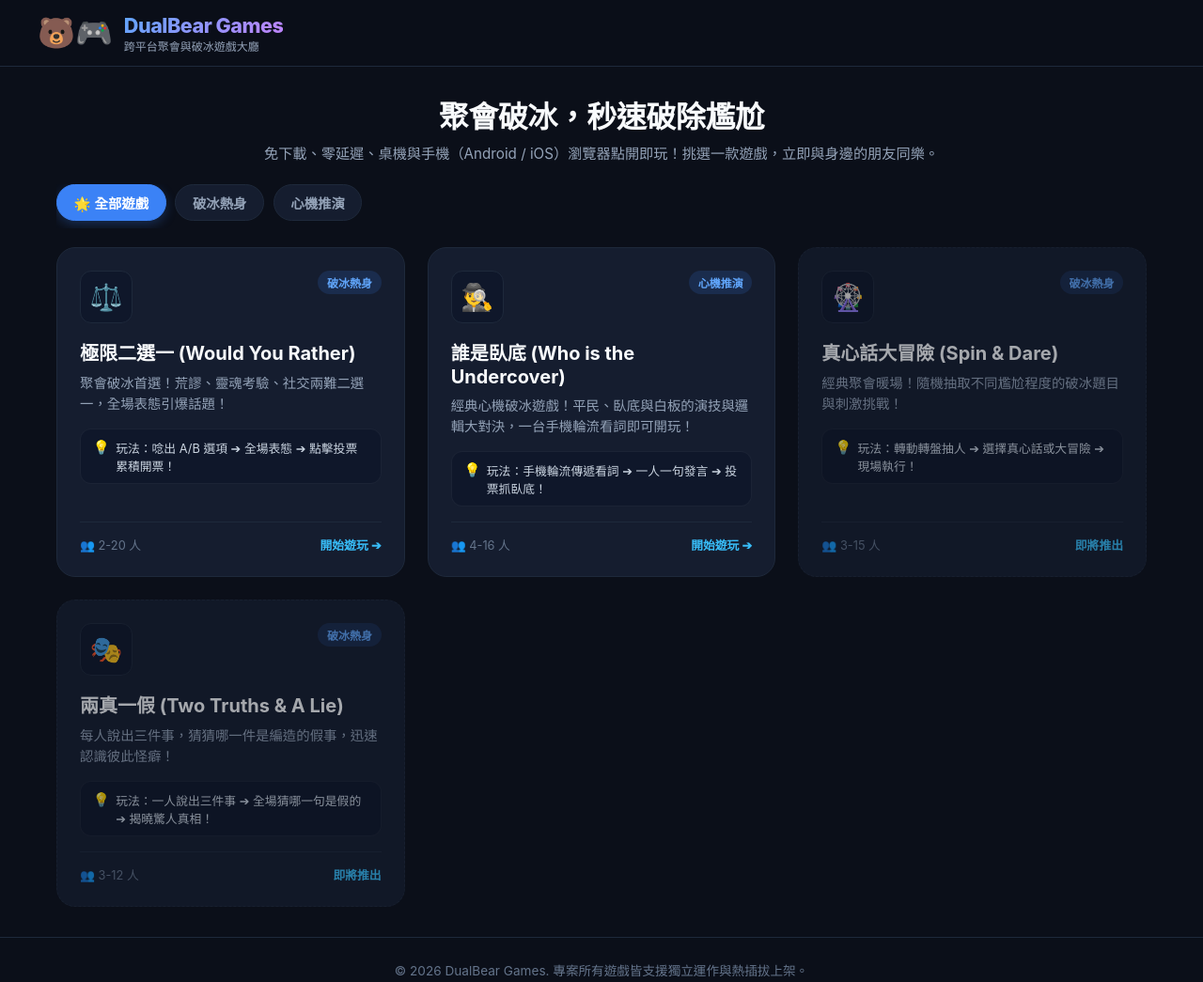
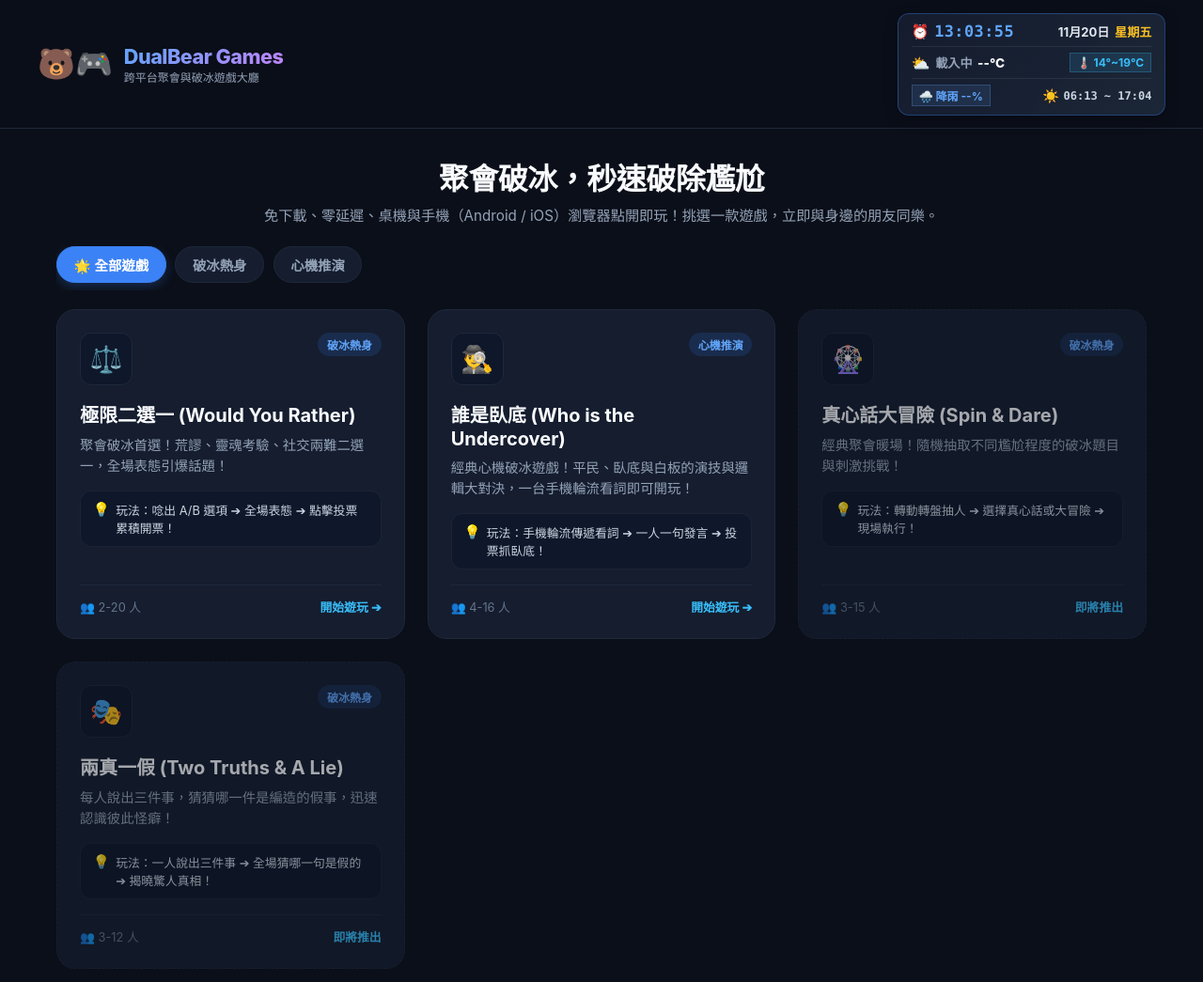
Before and after one commit to LiaoAJim/DualBear_Games, a plain HTML site: page index.html in a window 1280 px wide. Shown: the top 1045 px of the page at 94% size. Drawn offline with Linux system fonts and the light colour scheme.

Commit message:
✨ feat(hub): 【功能】 大廳右上角整合即時時鐘與天氣膠囊 (50/50 網格對稱)
- 整合時間、日期、星期、Open-Meteo 天氣、高低溫、降雨機率與日照時間
- 50%/50% CSS Grid 雙欄絕對對齊，解決排版錯位與窄螢幕超出問題
- 支援瀏覽器定位容錯與 30 分鐘本機快取
- 快取版本號推進至 v1.3.5

[AI-HANDOFF]
- Status: PASS
- Next-Step: 觀察大螢幕投放效果，啟動第三款聚會遊戲
- Blockers: None

```diff
--- a/css/hub.css
+++ b/css/hub.css
@@ -469,3 +469,151 @@ body {
   font-size: 0.8rem;
   color: #64748b;
 }
+
+/* ── 右上角即時時鐘與氣象資訊膠囊 (50/50 雙欄絕對對齊) ── */
+.hub-weather-widget {
+  display: flex;
+  align-items: center;
+}
+
+.weather-clock-box {
+  background: linear-gradient(135deg, rgba(21, 29, 47, 0.95), rgba(30, 41, 59, 0.9));
+  border: 1px solid rgba(59, 130, 246, 0.35);
+  border-radius: var(--radius-md);
+  padding: 0.55rem 0.85rem;
+  box-shadow: 0 4px 16px rgba(0, 0, 0, 0.25);
+  display: flex;
+  flex-direction: column;
+  gap: 0.4rem;
+  min-width: 285px;
+  box-sizing: border-box;
+}
+
+.wc-row {
+  display: grid;
+  grid-template-columns: 1fr 1fr;
+  align-items: center;
+  gap: 0.5rem;
+}
+
+.wc-row-border {
+  border-bottom: 1px solid rgba(255, 255, 255, 0.08);
+  padding-bottom: 0.35rem;
+}
+
+.wc-col {
+  display: flex;
+  align-items: center;
+  white-space: nowrap;
+}
+
+.wc-col-left {
+  justify-content: flex-start;
+  gap: 0.35rem;
+}
+
+.wc-col-right {
+  justify-content: flex-end;
+  gap: 0.35rem;
+}
+
+/* 第 1 排：時間與日期 */
+.wc-clock-icon {
+  font-size: 0.95rem;
+}
+
+.wc-time-text {
+  font-size: 1.05rem;
+  font-weight: 800;
+  font-family: ui-monospace, SFMono-Regular, Menlo, Monaco, Consolas, monospace;
+  color: #60a5fa;
+  letter-spacing: 0.5px;
+}
+
+.wc-date-text {
+  font-size: 0.82rem;
+  font-weight: 700;
+  color: #e2e8f0;
+}
+
+.wc-day-text {
+  font-size: 0.82rem;
+  font-weight: 700;
+  color: #fbbf24;
+}
+
+/* 第 2 排：當前天氣與高低溫 */
+.wc-weather-icon {
+  font-size: 1rem;
+}
+
+.wc-weather-status {
+  font-size: 0.82rem;
+  color: #94a3b8;
+  font-weight: 700;
+}
+
+.wc-temp-current {
+  font-size: 0.85rem;
+  color: #f8fafc;
+  font-weight: 800;
+}
+
+/* 徽章膠囊風格（統一左側對稱或右側對稱） */
+.wc-metric-badge {
+  font-size: 0.75rem;
+  font-weight: 700;
+  color: #38bdf8;
+  background: rgba(56, 189, 248, 0.12);
+  border: 1px solid rgba(56, 189, 248, 0.25);
+  padding: 0.12rem 0.45rem;
+  border-radius: var(--radius-sm);
+  display: inline-flex;
+  align-items: center;
+}
+
+.wc-badge-temp {
+  color: #38bdf8;
+}
+
+.wc-badge-precip {
+  color: #60a5fa;
+  background: rgba(96, 165, 250, 0.12);
+  border-color: rgba(96, 165, 250, 0.25);
+}
+
+/* 第 3 排：日照時間 */
+.wc-col-sun {
+  font-size: 0.75rem;
+  color: #94a3b8;
+  font-weight: 600;
+  gap: 0.3rem;
+}
+
+.wc-sun-icon {
+  font-size: 0.88rem;
+}
+
+.wc-sun-text {
+  font-family: ui-monospace, SFMono-Regular, Menlo, Monaco, Consolas, monospace;
+  color: #cbd5e1;
+}
+
+/* RWD 響應式適配 */
+@media (max-width: 768px) {
+  .header-container {
+    flex-direction: column;
+    align-items: stretch;
+    gap: 0.75rem;
+  }
+
+  .hub-weather-widget {
+    width: 100%;
+  }
+
+  .weather-clock-box {
+    width: 100%;
+    min-width: unset;
+    padding: 0.5rem 0.75rem;
+  }
+}
--- a/index.html
+++ b/index.html
@@ -5,7 +5,7 @@
   <meta name="viewport" content="width=device-width, initial-scale=1.0, maximum-scale=1.0, user-scalable=no, viewport-fit=cover">
   <title>DualBear Games - 聚會與休閒遊戲大廳</title>
   <meta name="description" content="DualBear 跨平台聚會遊戲平台，桌機手機即開即玩，支援破冰、桌遊、趣味對決！">
-  <link rel="stylesheet" href="css/hub.css?v=1.1.0">
+  <link rel="stylesheet" href="css/hub.css?v=1.3.5">
 </head>
 <body>
   <!-- 頂部品牌列 -->
@@ -18,6 +18,8 @@
           <p class="brand-sub">跨平台聚會與破冰遊戲大廳</p>
         </div>
       </div>
+      <!-- 右上角即時時間與氣象資訊小工具 -->
+      <div class="hub-weather-widget" id="hubWeatherWidget" aria-label="即時時鐘與天氣資訊"></div>
     </div>
   </header>
 
@@ -48,6 +50,6 @@
   </footer>
 
   <!-- 模組化入口 -->
-  <script type="module" src="js/hub.js?v=1.2.0"></script>
+  <script type="module" src="js/hub.js?v=1.3.5"></script>
 </body>
 </html>
--- a/js/hub.js
+++ b/js/hub.js
@@ -1,3 +1,4 @@
+import { WeatherClockWidget } from './weather-widget.js?v=1.3.0';
 /**
  * DualBear Games 遊戲大廳自動掛載與動態加載模組
  */
@@ -73,6 +74,7 @@ class GameHub {
     this.container = document.getElementById('gamesGrid');
     this.tabsContainer = document.getElementById('filterTabs');
     this.init();
+    new WeatherClockWidget();
   }
 
   async init() {
--- /dev/null
+++ b/js/weather-widget.js
@@ -0,0 +1,208 @@
+/**
+ * 即時時間與天氣資訊組件 (Weather & Clock Widget)
+ * 數據源：Open-Meteo 免費氣象 API (免 API Key、高可靠度、CORS 友好)
+ */
+
+const WMO_WEATHER_MAP = {
+  0: { icon: '☀️', desc: '晴天' },
+  1: { icon: '🌤️', desc: '晴朗' },
+  2: { icon: '⛅', desc: '多雲' },
+  3: { icon: '☁️', desc: '陰天' },
+  45: { icon: '🌫️', desc: '有霧' },
+  48: { icon: '🌫️', desc: '霧淞' },
+  51: { icon: '🌧️', desc: '毛毛細雨' },
+  53: { icon: '🌧️', desc: '小雨' },
+  55: { icon: '🌧️', desc: '中雨' },
+  61: { icon: '🌧️', desc: '陣雨' },
+  63: { icon: '🌧️', desc: '中陣雨' },
+  65: { icon: '🌧️', desc: '大陣雨' },
+  71: { icon: '🌨️', desc: '小雪' },
+  73: { icon: '🌨️', desc: '中雪' },
+  75: { icon: '🌨️', desc: '大雪' },
+  80: { icon: '🌦️', desc: '短暫陣雨' },
+  81: { icon: '🌦️', desc: '強陣雨' },
+  82: { icon: '⛈️', desc: '暴雨' },
+  95: { icon: '⛈️', desc: '雷陣雨' },
+  96: { icon: '⛈️', desc: '雷雨伴有冰雹' },
+  99: { icon: '⛈️', desc: '強烈雷雨冰雹' }
+};
+
+export class WeatherClockWidget {
+  constructor() {
+    this.container = document.getElementById('hubWeatherWidget');
+    if (!this.container) return;
+
+    this.lat = 25.033;
+    this.lon = 121.565;
+    this.locationName = '台北';
+
+    this.init();
+  }
+
+  init() {
+    this.renderSkeleton();
+    this.startClock();
+    this.initLocationAndWeather();
+  }
+
+  renderSkeleton() {
+    this.container.innerHTML = `
+      <div class="weather-clock-box">
+        <!-- 第 1 排：即時時間 ｜ 日期星期 -->
+        <div class="wc-row wc-row-border">
+          <div class="wc-col wc-col-left">
+            <span class="wc-clock-icon">⏰</span>
+            <span class="wc-time-text" id="wcLiveTime">--:--:--</span>
+          </div>
+          <div class="wc-col wc-col-right">
+            <span class="wc-date-text" id="wcLiveDate">--月--日</span>
+            <span class="wc-day-text" id="wcLiveDay">星期-</span>
+          </div>
+        </div>
+
+        <!-- 第 2 排：當前天氣 ｜ 今日高低溫 (氣候溫度組) -->
+        <div class="wc-row wc-row-border">
+          <div class="wc-col wc-col-left">
+            <span class="wc-weather-icon" id="wcWeatherIcon">⛅</span>
+            <span class="wc-weather-status" id="wcWeatherDesc">載入中</span>
+            <span class="wc-temp-current" id="wcCurrentTemp">--°C</span>
+          </div>
+          <div class="wc-col wc-col-right">
+            <span class="wc-metric-badge wc-badge-temp" id="wcTempRange">🌡️ 14°~19°C</span>
+          </div>
+        </div>
+
+        <!-- 第 3 排：降雨機率 ｜ 日照區間 (環境天象組) -->
+        <div class="wc-row">
+          <div class="wc-col wc-col-left">
+            <span class="wc-metric-badge wc-badge-precip" id="wcPrecip">🌧️ 降雨 --%</span>
+          </div>
+          <div class="wc-col wc-col-right wc-col-sun">
+            <span class="wc-sun-icon">☀️</span>
+            <span class="wc-sun-text" id="wcSunTimes">06:13 ~ 17:04</span>
+          </div>
+        </div>
+      </div>
+    `;
+    this.domLiveTime = document.getElementById('wcLiveTime');
+    this.domLiveDate = document.getElementById('wcLiveDate');
+    this.domLiveDay = document.getElementById('wcLiveDay');
+
+    this.domWeatherIcon = document.getElementById('wcWeatherIcon');
+    this.domWeatherDesc = document.getElementById('wcWeatherDesc');
+    this.domCurrentTemp = document.getElementById('wcCurrentTemp');
+    this.domTempRange = document.getElementById('wcTempRange');
+    this.domSunTimes = document.getElementById('wcSunTimes');
+    this.domPrecip = document.getElementById('wcPrecip');
+  }
+
+  startClock() {
+    const updateTime = () => {
+      const now = new Date();
+      const hours = String(now.getHours()).padStart(2, '0');
+      const minutes = String(now.getMinutes()).padStart(2, '0');
+      const seconds = String(now.getSeconds()).padStart(2, '0');
+
+      const month = now.getMonth() + 1;
+      const date = now.getDate();
+      const days = ['星期日', '星期一', '星期二', '星期三', '星期四', '星期五', '星期六'];
+      const dayName = days[now.getDay()];
+
+      if (this.domLiveTime) this.domLiveTime.textContent = `${hours}:${minutes}:${seconds}`;
+      if (this.domLiveDate) this.domLiveDate.textContent = `${month}月${date}日`;
+      if (this.domLiveDay) this.domLiveDay.textContent = dayName;
+    };
+
+    updateTime();
+    setInterval(updateTime, 1000);
+  }
+
+  initLocationAndWeather() {
+    const cached = this.getWeatherCache();
+    if (cached) {
+      this.applyWeatherData(cached);
+      return;
+    }
+
+    if ('geolocation' in navigator) {
+      navigator.geolocation.getCurrentPosition(
+        (pos) => {
+          this.lat = pos.coords.latitude;
+          this.lon = pos.coords.longitude;
+          this.fetchWeather();
+        },
+        () => {
+          this.fetchWeather();
+        },
+        { timeout: 5000 }
+      );
+    } else {
+      this.fetchWeather();
+    }
+  }
+
+  async fetchWeather() {
+    try {
+      const url = `https://api.open-meteo.com/v1/forecast?latitude=${this.lat}&longitude=${this.lon}&current=temperature_2m,weather_code&daily=weather_code,temperature_2m_max,temperature_2m_min,sunrise,sunset,precipitation_probability_max&timezone=auto`;
+      const res = await fetch(url);
+      if (!res.ok) throw new Error('Network response was not ok');
+      const data = await res.json();
+      this.saveWeatherCache(data);
+      this.applyWeatherData(data);
+    } catch (e) {
+      if (this.domWeatherDesc) {
+        this.domWeatherDesc.textContent = '天氣讀取中';
+      }
+    }
+  }
+
+  applyWeatherData(data) {
+    if (!data || !data.current || !data.daily) return;
+
+    const curTemp = Math.round(data.current.temperature_2m);
+    const curCode = data.current.weather_code;
+    const weatherInfo = WMO_WEATHER_MAP[curCode] || { icon: '🌤️', desc: '晴朗' };
+
+    const maxTemp = Math.round(data.daily.temperature_2m_max[0]);
+    const minTemp = Math.round(data.daily.temperature_2m_min[0]);
+
+    const formatSunTime = (isoString) => {
+      if (!isoString) return '--:--';
+      const parts = isoString.split('T');
+      return parts.length > 1 ? parts[1] : isoString;
+    };
+    const sunriseStr = formatSunTime(data.daily.sunrise[0]);
+    const sunsetStr = formatSunTime(data.daily.sunset[0]);
+
+    const precipProb = data.daily.precipitation_probability_max[0] ?? 0;
+
+    if (this.domWeatherIcon) this.domWeatherIcon.textContent = weatherInfo.icon;
+    if (this.domWeatherDesc) this.domWeatherDesc.textContent = weatherInfo.desc;
+    if (this.domCurrentTemp) this.domCurrentTemp.textContent = `${curTemp}°C`;
+    if (this.domTempRange) this.domTempRange.textContent = `🌡️ ${minTemp}°~${maxTemp}°C`;
+    if (this.domSunTimes) this.domSunTimes.textContent = `${sunriseStr} ~ ${sunsetStr}`;
+    if (this.domPrecip) this.domPrecip.textContent = `🌧️ 降雨 ${precipProb}%`;
+  }
+
+  saveWeatherCache(data) {
+    try {
+      const cacheObj = {
+        timestamp: Date.now(),
+        data: data
+      };
+      localStorage.setItem('dualbear_weather_cache_v1', JSON.stringify(cacheObj));
+    } catch (e) {}
+  }
+
+  getWeatherCache() {
+    try {
+      const raw = localStorage.getItem('dualbear_weather_cache_v1');
+      if (!raw) return null;
+      const obj = JSON.parse(raw);
+      if (Date.now() - obj.timestamp < 1800000) {
+        return obj.data;
+      }
+    } catch (e) {}
+    return null;
+  }
+}
```
Also changed, not shown: 1 other file.
